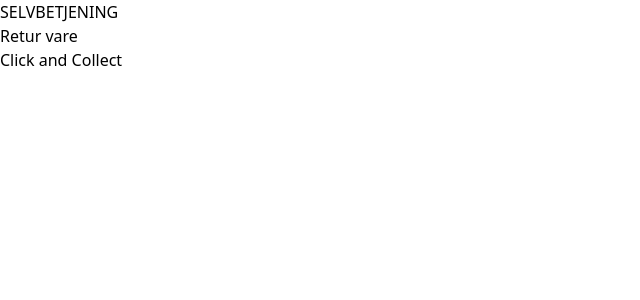
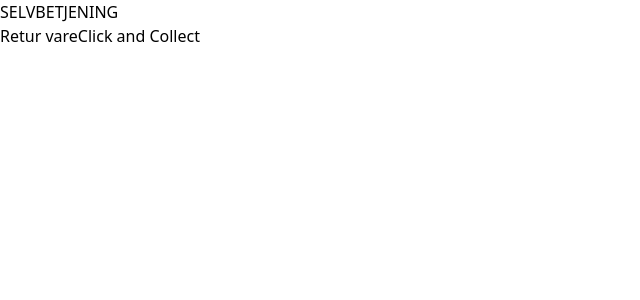
Before and after one commit to Bramstorp/customer-process-system, a React (Vite) app in the folder frontend/: page / in a window 1280 px wide. Shown: the top 300 px of the page, without its empty margins (0-640 px from the left). Built offline with nearby package versions, Linux system fonts and the light colour scheme.

Commit message:
aded cnc and frontpage.

```diff
--- /dev/null
+++ b/frontend/src/click-and-collect/ClickAndCollectPage.tsx
@@ -0,0 +1,10 @@
+import React, { FunctionComponent } from "react";
+import { useRouteError } from "react-router-dom";
+
+export const ClickAndCollectPage: FunctionComponent = () => {
+  return (
+    <div>
+      <p>Click And Click Page</p>
+    </div>
+  );
+};
--- a/frontend/src/frontpage/FrontPage.tsx
+++ b/frontend/src/front-page/FrontPage.tsx
@@ -1,4 +1,5 @@
 import React, { FunctionComponent } from "react";
+import { Link } from "react-router-dom";
 
 export const FrontPage: FunctionComponent = () => {
   return (
@@ -9,13 +10,13 @@ export const FrontPage: FunctionComponent = () => {
           href="#"
           className="bg-gray-300 hover:bg-sky-700 text-white font-bold rounded-lg border shadow-lg m-2 p-10"
         >
-          <p>Retur vare</p>
+          <Link to="return">Retur vare</Link>
         </a>
         <a
           href="#"
           className="bg-gray-300 hover:bg-sky-700 text-white font-bold rounded-lg border shadow-lg m-2 p-10"
         >
-          <p>Click and Collect</p>
+          <Link to="click-and-collect">Click and Collect</Link>
         </a>
       </div>
     </div>
--- a/frontend/src/return/return.tsx
+++ b/frontend/src/return/ReturnPage.tsx
@@ -1,10 +1,10 @@
 import React, { FunctionComponent } from "react";
 import { useRouteError } from "react-router-dom";
 
-export const FrontPage:FunctionComponent = () => {
+export const ReturnPage: FunctionComponent = () => {
   return (
     <div>
-        <p>Hello</p>
+      <p>Return</p>
     </div>
   );
-}
+};
--- a/frontend/src/router.tsx
+++ b/frontend/src/router.tsx
@@ -1,14 +1,18 @@
 import * as React from "react";
-import { Routes, Route } from "react-router-dom";
+import { Routes, Route, Navigate } from "react-router-dom";
 
-import { FrontPage } from "./frontpage/FrontPage";
+import { FrontPage } from "./front-page/FrontPage";
 import { ErrorPage } from "./shared/ErrorPage";
+import { ClickAndCollectPage } from "./click-and-collect/ClickAndCollectPage";
+import { ReturnPage } from "./return/ReturnPage";
 
 export default function Router() {
   return (
     <Routes>
       <Route path="/" element={<FrontPage />} />
-      <Route path="*" element={<ErrorPage />} />
+      <Route path="/click-and-collect" element={<ClickAndCollectPage />} />
+      <Route path="/return" element={<ReturnPage />} />
+      <Route path="*" element={<Navigate to="/" />} />
     </Routes>
   );
 }
--- a/frontend/src/shared/ErrorPage.tsx
+++ b/frontend/src/shared/ErrorPage.tsx
@@ -1,5 +1,5 @@
 import React, { FunctionComponent } from "react";
-import { useRouteError } from "react-router-dom";
+import { Link, useRouteError } from "react-router-dom";
 
 export const ErrorPage: FunctionComponent = () => {
   const error = useRouteError();
@@ -11,7 +11,7 @@ export const ErrorPage: FunctionComponent = () => {
       <button className="mt-5">
         <a className="relative inline-block text-sm font-medium text-[#FF6A3D] group active:text-orange-500 focus:outline-none focus:ring">
           <span className="relative block px-8 py-3 border border-current">
-            <router-link to="/">Go Home</router-link>
+            <Link to="/">Go Home</Link>
           </span>
         </a>
       </button>
```
